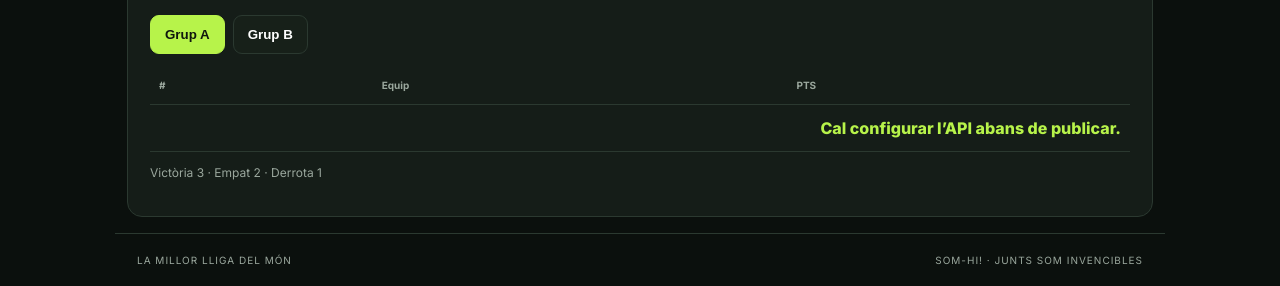
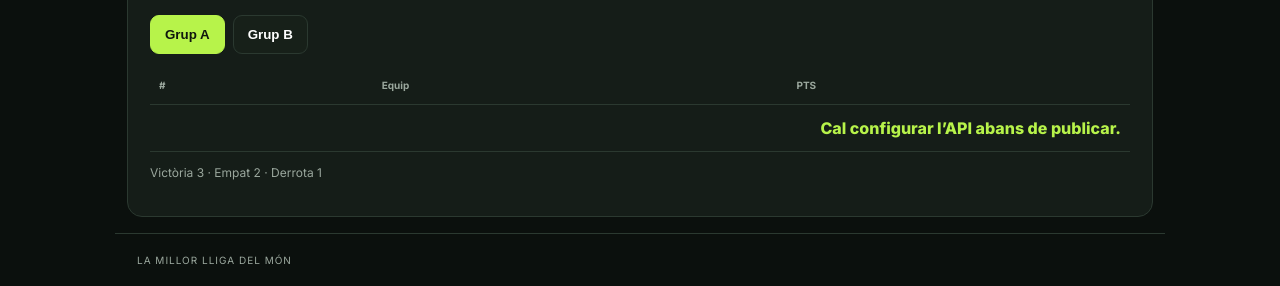
Before and after one commit to jrgtrm-cell/la-millor-lliga-del-mon, a plain HTML site: page public/index.html in a window 1280 px wide. Shown: the part 517-803 px from the top of the page. Drawn offline with nearby package versions, Linux system fonts and the light colour scheme; no server answers; a web font is replaced by a local one.

Commit message:
Update index.html

```diff
--- a/public/index.html
+++ b/public/index.html
@@ -13,4 +13,4 @@
 <form id="fixtureForm"><h3>Crear partit / proposta</h3><label>Jornada<input name="round" required placeholder="Jornada 1"></label><label>Grup<select name="group"><option>A</option><option>B</option></select></label><label>Local<input name="home" required></label><label>Visitant<input name="away" required></label><label>Data i hora<input name="kickoff" type="datetime-local"></label><label>Pavelló<select name="venue_id" id="venueSelect"><option value="">Sense pavelló</option></select></label><label>Codi entrenador local<input name="home_code" required></label><label>Codi entrenador visitant<input name="away_code" required></label><button class="primary">Desar proposta privada</button></form>
 <form id="resultForm"><h3>Introduir / corregir resultat</h3><label>Partit<select name="fixture_id" id="fixtureSelect"></select></label><div class="scores"><input name="home_score" type="number" min="0" required placeholder="Local"><b>–</b><input name="away_score" type="number" min="0" required placeholder="Visitant"></div><button class="primary">Desar resultat</button></form>
 <form id="publishForm"><h3>Publicar jornada definitiva</h3><label>Jornada<select name="round" id="roundSelect"></select></label><button class="primary">Publicar jornada</button><p class="hint">La publicació no queda bloquejada per respostes pendents o negatives.</p></form>
-</div><h3>Estat de les confirmacions</h3><div id="adminResponses"></div><p id="adminMsg" class="hint"></p></div></section></main><footer>LA MILLOR LLIGA DEL MÓN <span>SOM-HI! · JUNTS SOM INVENCIBLES</span></footer><script src="/app.js"></script></body></html>
+</div><h3>Estat de les confirmacions</h3><div id="adminResponses"></div><p id="adminMsg" class="hint"></p></div></section></main><footer>LA MILLOR LLIGA DEL MÓN <span></span></footer><script src="/app.js"></script></body></html>
```
